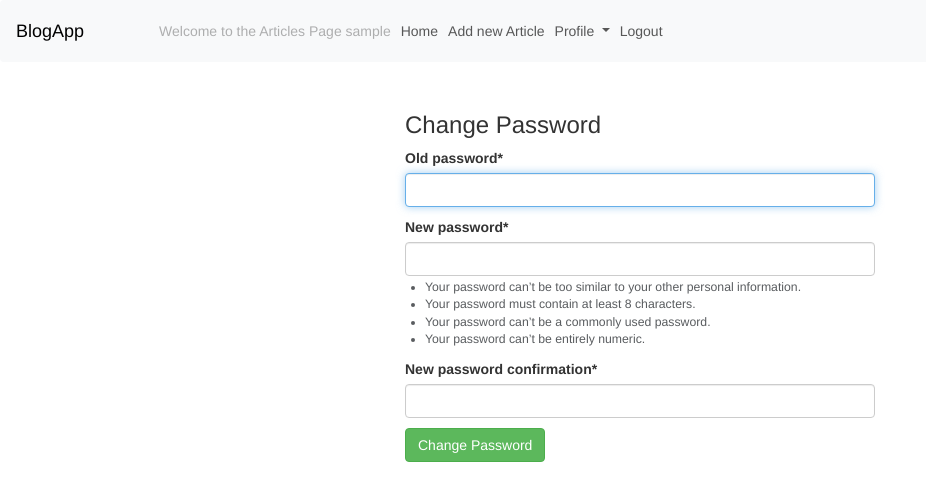
After one commit to SharathRC/django-blog-aws, a Django app: page /password-change/ in a window 1280 px wide. The commit adds this page. Shown: the top 501 px of the page, without its empty margins (0-926 px from the left). Run offline with Django 4.2, Linux system fonts and the light colour scheme; the visitor is signed in with stand-in values (Sample User, id 1); some libraries are stand-ins or nearby versions.

```diff
--- a/DjangoBlog/Article/templates/account/register_done.html
+++ b/DjangoBlog/Article/templates/account/register_done.html
@@ -5,7 +5,7 @@
 {% block body %}
     <div class="container mt-5">
         <h3>Welcome to the Blog page.</h3>
-        <p>Your account has been created successfully. You can <a href="">login here</a></p>
+        <p>Your account has been created successfully. You can <a href="{% url 'login' %}">login here</a></p>
     </div>
 
 {% endblock %}
--- a/DjangoBlog/Article/templates/navbar.html
+++ b/DjangoBlog/Article/templates/navbar.html
@@ -1,35 +1,43 @@
 <nav class="navbar navbar-expand-lg navbar-light bg-light">
-    <a class="navbar-brand" href="#">BlogApp</a>
+    <a class="navbar-brand" href="{% url 'article_list' %}">BlogApp</a>
     <button class="navbar-toggler" type="button" data-toggle="collapse" data-target="#navbarNav" aria-controls="navbarNav" aria-expanded="false" aria-label="Toggle navigation">
       <span class="navbar-toggler-icon"></span>
     </button>
     <div class="collapse navbar-collapse" id="navbarNav">
-      <ul class="navbar-nav">
+      <ul class="navbar-nav mx-5">
+
+        {% if request.user.is_authenticated %}
+
         <li class="nav-item">
-            <a class="nav-link disabled" href="#">Welcome to the Articles Page</a>
+            <a class="nav-link disabled" href="#">Welcome to the Articles Page {{request.user.username}}</a>
         </li>
         <li class="nav-item active">
-          <a class="nav-link" href="#">Home </a>
+          <a class="nav-link" href="{% url 'article_list' %}">Home </a>
         </li>
         <li class="nav-item">
-          <a class="nav-link" href="#">Add new Article</a>
+          <a class="nav-link" href="{% url 'article_form' %}">Add new Article</a>
         </li>
         <li class="nav-item dropdown">
           <a class="nav-link dropdown-toggle" href="#" id="navbarDropdownMenuLink" data-toggle="dropdown" aria-haspopup="true" aria-expanded="false">
               Profile
           </a>
           <div class="dropdown-menu" aria-labelledby="navbarDropdownMenuLink">
-              <a class="dropdown-item" href="#">Change Password</a>
+            <a class="dropdown-item" href="{% url 'password_change' %}">Change Password</a>
           </div>
-        <li class="nav-item">
-        <a class="nav-link" href="#">Login</a>
         </li>
         <li class="nav-item">
-        <a class="nav-link" href="#">Register</a>
+          <a class="nav-link" href="{% url 'logout' %}">Logout</a>
+        </li>
+
+        {% else %}
+
         <li class="nav-item">
-            <a class="nav-link" href="#">Logout</a>
+          <a class="nav-link" href="{% url 'login' %}">Login</a>
         </li>
+        <li class="nav-item">
+          <a class="nav-link" href="{% url 'register' %}">Register</a>
         </li>
+        {% endif %}
       </ul>
     </div>
   </nav>
--- /dev/null
+++ b/DjangoBlog/Article/templates/registration/password_change_form.html
@@ -0,0 +1,27 @@
+{% extends 'base.html' %}
+{% load crispy_forms_tags %}
+
+{% block title %}Password Change{% endblock %}
+
+{% block style %}
+    <style>
+        .register{
+            width:500px;
+            margin:auth;
+        }
+    </style>
+{% endblock %}
+
+{% block body %}
+    <div class="container mt-5 register">
+        <h3>Change Password</h3>
+
+        <form action="" method="post" novalidate>
+            {{form | crispy}}
+            {% csrf_token %}
+
+            <input type="submit" value="Change Password" class="btn btn-success">
+
+    </div>
+
+{% endblock %}
--- a/DjangoBlog/Article/urls.py
+++ b/DjangoBlog/Article/urls.py
@@ -1,12 +1,27 @@
 from django.urls import path
-from .views import opening_page, articles_list, articles_details, register
-from django.contrib.auth.views import LoginView
+from .views import (
+    opening_page,
+    articles_list,
+    articles_details,
+    register,
+    article_form,
+)
+
+from django.contrib.auth.views import (
+    LoginView,
+    LogoutView,
+    PasswordChangeView,
+    PasswordChangeDoneView
+)
 
 
 urlpatterns = [
-    # path('', opening_page, name='opening_page'),
     path('', LoginView.as_view(), name='login'),
+    path('logout/', LogoutView.as_view(), name='logout'),
     path('articles/', articles_list, name='article_list'),
     path('articles/<slug:slug>/', articles_details, name='article_details'),
     path('register/', register, name='register'),
+    path('password-change/', PasswordChangeView.as_view(), name='password_change'),
+    path('password-change-done/', PasswordChangeDoneView.as_view(), name='password_change_done'),
+    path('add-article/', article_form, name='article_form'),
 ]
--- a/DjangoBlog/DjangoBlog/settings.py
+++ b/DjangoBlog/DjangoBlog/settings.py
@@ -31,6 +31,7 @@ ALLOWED_HOSTS = []
 # Application definition
 
 INSTALLED_APPS = [
+    'Article',
     'django.contrib.admin',
     'django.contrib.auth',
     'django.contrib.contenttypes',
@@ -39,7 +40,6 @@ INSTALLED_APPS = [
     'django.contrib.staticfiles',
     "crispy_forms",
     "crispy_bootstrap5",
-    'Article',
 ]
 
 MIDDLEWARE = [
```
Also changed, not shown: DjangoBlog/Article/forms.py (+8 -0 lines), DjangoBlog/Article/templates/account/add_article.html (added, +25 -0 lines), DjangoBlog/Article/templates/registration/logged_out.html (added, +10 -0 lines), DjangoBlog/Article/templates/registration/password_change_done.html (added, +11 -0 lines), DjangoBlog/Article/views.py (+17 -2 lines). Lines whose indentation alone changed are shown as unchanged.
